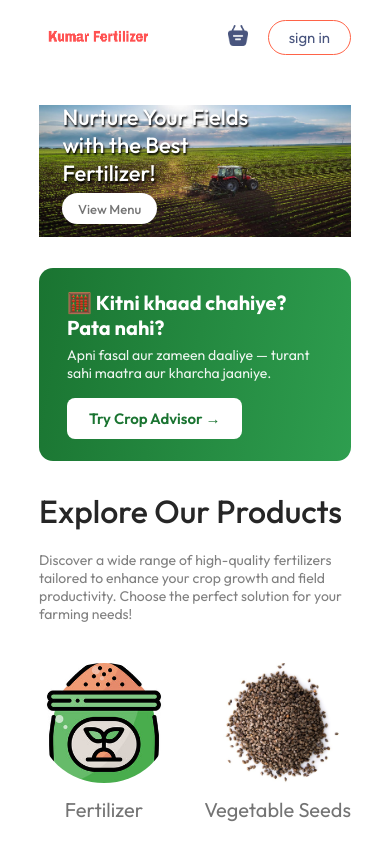
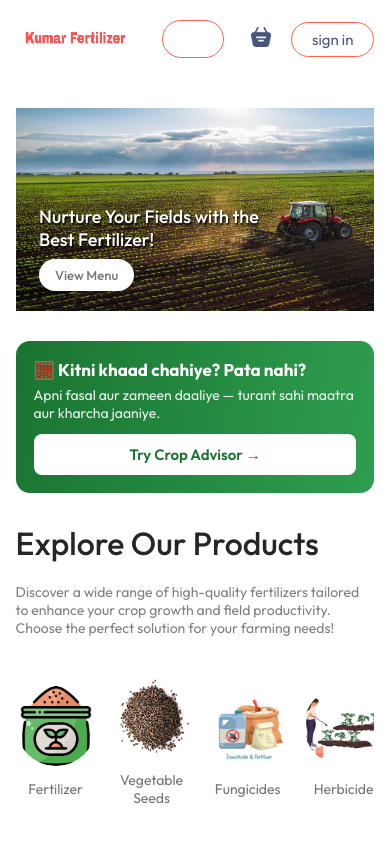
Before and after one commit to priyanshuuranjan/Fertilizer-Shop-admin, a React (Vite) app in the folder frontend/: page / in a window 390 px wide. Shown: the top 844 px of the page. Built offline with nearby package versions, Linux system fonts and the light colour scheme; no server answers.

Commit message:
feat(frontend): mobile navbar with responsive polish
Add a hamburger toggle to the storefront navbar and mobile breakpoints
across the header, explore menu, product display, login popup, cart,
home, advisor and my-orders pages for a clean small-screen layout.

```diff
--- a/frontend/src/components/ExploreMenu/ExploreMenu.css
+++ b/frontend/src/components/ExploreMenu/ExploreMenu.css
@@ -79,6 +79,22 @@
   }
 }
 
+@media (max-width: 480px) {
+  .explore-menu-list {
+    flex-wrap: nowrap;
+    justify-content: flex-start;
+    gap: 16px;
+  }
+  .explore-menu-list-item img {
+    width: 80px;
+    min-width: 80px;
+    height: 80px;
+  }
+  .explore-menu-list-item p {
+    font-size: 14px;
+  }
+}
+
 /* explore-menu-list-item img {
   width: 30vw;
   height: 100px;
--- a/frontend/src/components/Header/Header.css
+++ b/frontend/src/components/Header/Header.css
@@ -49,13 +49,22 @@
 }
 
 @media (max-width: 750px) {
+  .header {
+    height: 52vw;
+    background-size: cover;
+  }
   .header-contents {
-    max-width: 65%;
+    max-width: 72%;
+    gap: 8px;
   }
   .header-contents p {
     display: none;
   }
+  .header-contents h2 {
+    font-size: 18px;
+  }
   .header-contents button {
-    padding: 2vw 4vw;
+    padding: 8px 16px;
+    font-size: 13px;
   }
 }
--- a/frontend/src/components/LoginPopup/LoginPopup.css
+++ b/frontend/src/components/LoginPopup/LoginPopup.css
@@ -63,3 +63,11 @@
   font-weight: 500;
   cursor: pointer;
 }
+
+@media (max-width: 420px) {
+  .login-popup-container {
+    width: 90%;
+    max-width: 340px;
+    padding: 22px 18px;
+  }
+}
--- a/frontend/src/components/Navbar/Navbar.css
+++ b/frontend/src/components/Navbar/Navbar.css
@@ -3,6 +3,7 @@
   display: flex;
   justify-content: space-between;
   align-items: center;
+  position: relative;
 }
 
 .navbar .logo {
@@ -137,8 +138,67 @@
   }
 }
 
-@media (max-width: 750px) {
+/* Hamburger — hidden on desktop */
+.navbar-hamburger {
+  display: none;
+  flex-direction: column;
+  justify-content: center;
+  gap: 5px;
+  width: 38px;
+  height: 38px;
+  border: none;
+  background: transparent;
+  cursor: pointer;
+  padding: 7px;
+}
+.navbar-hamburger span {
+  display: block;
+  height: 3px;
+  width: 100%;
+  background: #49557e;
+  border-radius: 3px;
+  transition: transform 0.3s, opacity 0.2s;
+}
+.navbar-hamburger.open span:nth-child(1) {
+  transform: translateY(8px) rotate(45deg);
+}
+.navbar-hamburger.open span:nth-child(2) {
+  opacity: 0;
+}
+.navbar-hamburger.open span:nth-child(3) {
+  transform: translateY(-8px) rotate(-45deg);
+}
+
+@media (max-width: 900px) {
+  .navbar-hamburger {
+    display: flex;
+  }
   .navbar-menu {
-    display: none;
+    position: absolute;
+    top: 100%;
+    right: 0;
+    left: 0;
+    flex-direction: column;
+    align-items: flex-start;
+    gap: 0;
+    background: #fff;
+    box-shadow: 0 12px 24px rgba(0, 0, 0, 0.12);
+    padding: 0;
+    max-height: 0;
+    overflow: hidden;
+    opacity: 0;
+    transition: max-height 0.3s ease, opacity 0.25s ease;
+    z-index: 20;
+  }
+  .navbar-menu.open {
+    max-height: 360px;
+    opacity: 1;
+    padding: 8px 0;
+  }
+  .navbar-menu a {
+    width: 100%;
+    padding: 14px 28px;
+    font-size: 17px;
+    border-bottom: 1px solid #f0f0f0;
   }
 }
--- a/frontend/src/components/Navbar/Navbar.jsx
+++ b/frontend/src/components/Navbar/Navbar.jsx
@@ -7,6 +7,7 @@ import { StoreContext } from "../../context/StoreContext";
 
 const Navbar = ({ setShowLogin }) => {
   const [menu, setMenu] = useState("home");
+  const [mobileOpen, setMobileOpen] = useState(false);
   const { getTotalCartAmount, token, setToken } = useContext(StoreContext);
 
   const navigate = useNavigate();
@@ -36,7 +37,19 @@ const Navbar = ({ setShowLogin }) => {
       <Link to="/">
         <img src={assets.logo} alt="Logo" className="logo" />
       </Link>
-      <ul className="navbar-menu">
+      <button
+        className={`navbar-hamburger ${mobileOpen ? "open" : ""}`}
+        onClick={() => setMobileOpen((o) => !o)}
+        aria-label="Menu"
+      >
+        <span />
+        <span />
+        <span />
+      </button>
+      <ul
+        className={`navbar-menu ${mobileOpen ? "open" : ""}`}
+        onClick={() => setMobileOpen(false)}
+      >
         <Link
           to="/"
           onClick={() => setMenu("home")}
--- a/frontend/src/components/ProductDisplay/ProductDisplay.css
+++ b/frontend/src/components/ProductDisplay/ProductDisplay.css
@@ -40,3 +40,11 @@
 .product-display-retry:hover {
   background-color: #e5533c;
 }
+
+@media (max-width: 480px) {
+  .product-display-list {
+    grid-template-columns: 1fr 1fr;
+    gap: 14px;
+    row-gap: 24px;
+  }
+}
--- a/frontend/src/index.css
+++ b/frontend/src/index.css
@@ -3,9 +3,13 @@
 *{
   padding: 0;
   margin: 0;
-  box-sizing: 0;
+  box-sizing: border-box;
   font-family: Outfit;
   scroll-behavior: smooth;
+}
+
+html, body {
+  overflow-x: hidden;
 }
 
 body{
@@ -23,6 +27,12 @@ a{
   margin: auto;
 }
 
+@media (max-width: 750px) {
+  .app {
+    width: 92%;
+  }
+}
+
 @keyframes fadeIn {
   0%{
     opacity: 0;
--- a/frontend/src/pages/Advisor/Advisor.css
+++ b/frontend/src/pages/Advisor/Advisor.css
@@ -647,3 +647,36 @@
     width: 100%;
   }
 }
+
+@media (max-width: 480px) {
+  .advisor {
+    margin-top: 80px;
+  }
+  .greet-title {
+    font-size: 23px;
+  }
+  .section-head {
+    padding: 16px 16px;
+    gap: 10px;
+  }
+  .section-icon {
+    font-size: 30px;
+  }
+  .section-head h1 {
+    font-size: 19px;
+  }
+  .advisor-cards {
+    grid-template-columns: 1fr;
+  }
+  .spray-stat {
+    min-width: 100%;
+  }
+  .advisor-total {
+    flex-direction: column;
+    align-items: stretch;
+    text-align: center;
+  }
+  .advisor-total button {
+    width: 100%;
+  }
+}
--- a/frontend/src/pages/Cart/Cart.css
+++ b/frontend/src/pages/Cart/Cart.css
@@ -125,3 +125,37 @@
     justify-content: start;
   }
 }
+
+@media (max-width: 600px) {
+  /* keep all columns readable by scrolling instead of squashing */
+  .cart-items {
+    overflow-x: auto;
+  }
+  .cart-items-title {
+    min-width: 460px;
+  }
+  .cart-items-item img {
+    width: 40px;
+  }
+  .cart-total button {
+    width: 100%;
+  }
+  .cart-promocode-input {
+    flex-wrap: wrap;
+    gap: 8px;
+    background: transparent;
+  }
+  .cart-promocode-input input {
+    width: 100%;
+    background: #eaeaea;
+    padding: 12px 10px;
+    border-radius: 4px;
+  }
+  .cart-promocode-input button {
+    width: 100%;
+  }
+  .cart-promocode-applied {
+    flex-wrap: wrap;
+    gap: 6px;
+  }
+}
--- a/frontend/src/pages/Home/Home.css
+++ b/frontend/src/pages/Home/Home.css
@@ -36,3 +36,19 @@
 .advisor-banner:hover .advisor-banner-btn {
   background-color: #fdf6e3;
 }
+
+@media (max-width: 600px) {
+  .advisor-banner {
+    flex-direction: column;
+    align-items: flex-start;
+    padding: 18px 18px;
+    gap: 12px;
+  }
+  .advisor-banner h3 {
+    font-size: 17px;
+  }
+  .advisor-banner-btn {
+    width: 100%;
+    text-align: center;
+  }
+}
--- a/frontend/src/pages/MyOrders/MyOrders.css
+++ b/frontend/src/pages/MyOrders/MyOrders.css
@@ -44,6 +44,7 @@
 @media (max-width: 900px) {
   .my-orders-order {
     grid-template-columns: 1fr 2fr 1fr;
+    gap: 12px;
     row-gap: 5px;
     font-size: 12px;
   }
@@ -51,3 +52,17 @@
     font-size: 10px;
   }
 }
+
+@media (max-width: 520px) {
+  .my-orders-order {
+    grid-template-columns: 1fr;
+    gap: 8px;
+    text-align: center;
+    justify-items: center;
+  }
+  .my-orders-order button {
+    width: 100%;
+    padding: 12px 0;
+    font-size: 13px;
+  }
+}
```
